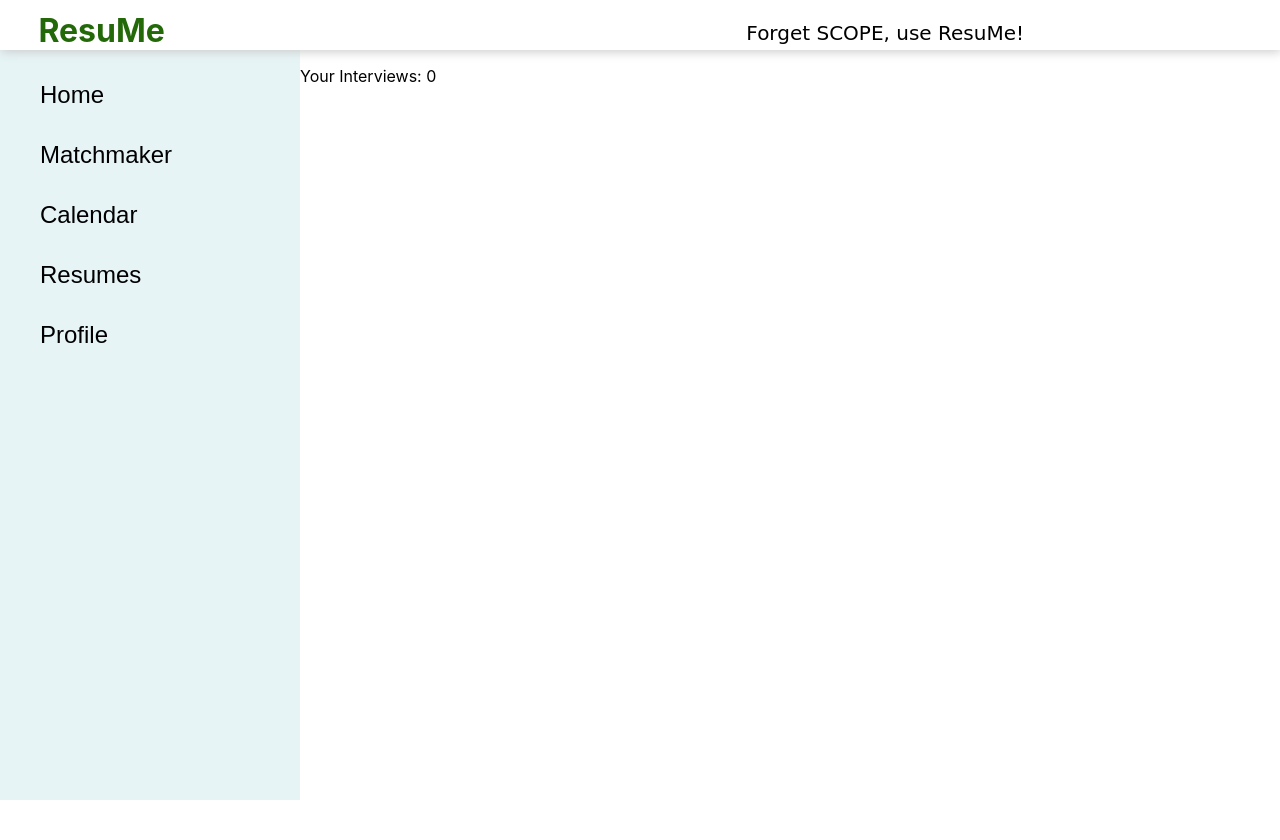
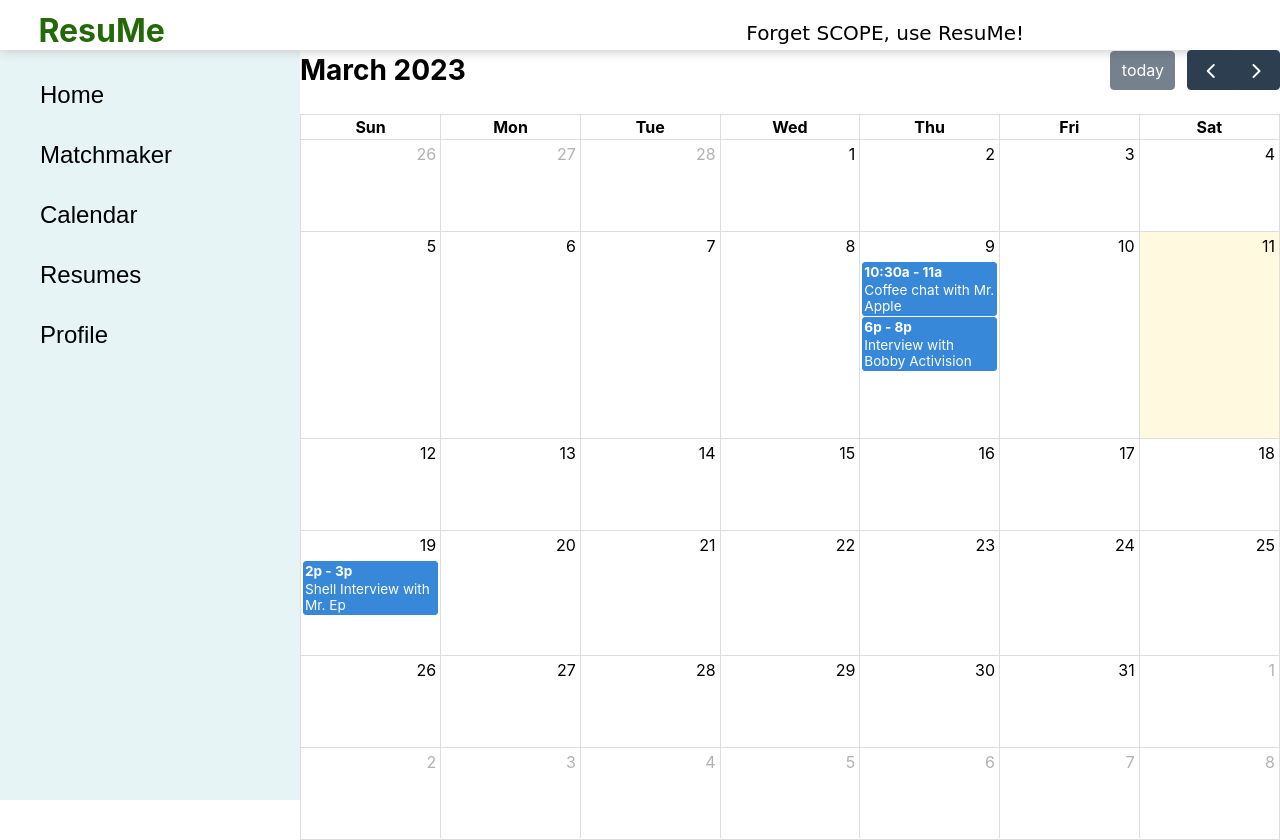
Before and after one commit to jlacsamana/resu-me-app, a React (Create React App) app: page / in a window 1280 px wide. Both pictures are taken after a click on the button "Calendar". Before the commit the page ends 800 px from the top, so only its background shows below. Built offline with nearby package versions, Linux system fonts and the light colour scheme; the HTML template or start-up script is replaced by a standard one.

Commit message:
Implemented Calendar

```diff
--- a/package.json
+++ b/package.json
@@ -3,13 +3,14 @@
   "version": "0.1.0",
   "private": true,
   "dependencies": {
+    "@fullcalendar/daygrid": "^6.1.4",
+    "@fullcalendar/react": "^6.1.4",
     "@testing-library/jest-dom": "^5.16.5",
     "@testing-library/react": "^13.4.0",
     "@testing-library/user-event": "^13.5.0",
     "aws-amplify": "^5.0.18",
     "react": "^18.2.0",
     "react-dom": "^18.2.0",
-
     "react-router-dom": "^6.9.0",
     "react-scripts": "5.0.1",
     "web-vitals": "^2.1.4"
--- a/src/App.js
+++ b/src/App.js
@@ -3,7 +3,7 @@ import React, { useReducer, useState } from "react";
 import { QuickApplier } from './pages/QuickApplier.js';
 import { HomePage } from './pages/HomePage.js';
 import { ResumeManager } from './pages/ResumeManager.js';
-import { InterviewCalendar } from './pages/InterviewCalender.js';
+import { InterviewCalendar } from './pages/InterviewCalendar.js';
 import {User} from './pages/User.js';
 
 const defaultPage = (HomePage);
@@ -18,7 +18,7 @@ function App() {
         setPage(<QuickApplier />);
         break;
       }
-      case "InterviewCalender": {
+      case "InterviewCalendar": {
         setPage(<InterviewCalendar />);
         break;
       }
--- a/src/components/NavigationBar.js
+++ b/src/components/NavigationBar.js
@@ -23,7 +23,7 @@ const NavigationBar = () => {
 		<div style={NavBarTheme}>
 			<NavigationButton text="Home" destination='HomePage'/>
 			<NavigationButton text="Matchmaker" destination='QuickApplier'/>
-			<NavigationButton text="Calendar" destination='InterviewCalender'/>
+			<NavigationButton text="Calendar" destination='InterviewCalendar'/>
 			<NavigationButton text="Resumes" destination='ResumeManager'/>
 			<NavigationButton text="Profile" destination='User'/>
 		</div>
--- /dev/null
+++ b/src/pages/InterviewCalendar.css
@@ -0,0 +1,9 @@
+.fc-event-title {
+    padding: 0 1px;
+    white-space: normal;
+    padding-left: 10%;
+}
+
+.fc-event-main-frame {
+    flex-direction: column;
+}
--- /dev/null
+++ b/src/pages/InterviewCalendar.js
@@ -0,0 +1,39 @@
+import PageWrapper from '../components/PageWrapper';
+import './InterviewCalendar.css';
+import React, { useState } from 'react';
+import FullCalendar from '@fullcalendar/react';
+import dayGridPlugin from '@fullcalendar/daygrid';
+
+export function InterviewCalendar() {
+    return (
+        <PageWrapper>
+            <FullCalendar
+                plugins={[ dayGridPlugin ]}
+                initialView='dayGridMonth'
+                events={sampleData}
+                displayEventEnd='true'
+            />
+        </PageWrapper>
+    );
+}
+
+const sampleData = [
+    {
+        title: 'Coffee chat with Mr. Apple',
+        start:  '2023-03-09T10:30:00.000',
+        end:  '2023-03-09T11:00:00.000',
+        display: 'block',
+    },
+    {
+        title: 'Interview with Bobby Activision',
+        start:  '2023-03-09T18:00:00.000',
+        end:  '2023-03-09T20:00:00.000',
+        display: 'block',
+    },
+    {
+        title: 'Shell Interview with Mr. Ep',
+        start:  '2023-03-19T14:00:00.000',
+        end:  '2023-03-19T15:00:00.000',
+        display: 'block',
+    }
+]
--- a/src/pages/InterviewCalender.js
+++ /dev/null
@@ -1,9 +0,0 @@
-import PageWrapper from '../components/PageWrapper';
-
-export function InterviewCalendar() {
-    return (
-        <PageWrapper>
-            <p>Your Interviews: 0</p>
-        </PageWrapper>
-    );
-}
--- a/src/pages/QuickApplier.js
+++ b/src/pages/QuickApplier.js
@@ -1,5 +1,5 @@
 import PageWrapper from '../components/PageWrapper';
-import '../QuickApplier.css';
+import './QuickApplier.css';
 import x from '../res/x.png';
 import heart from '../res/heart.png';
 import { func } from 'prop-types';
```
Also changed, not shown: src/pages/QuickApplier.css (renamed from src/QuickApplier.css), 1 other file (tests, documents, lock files or other folders).
